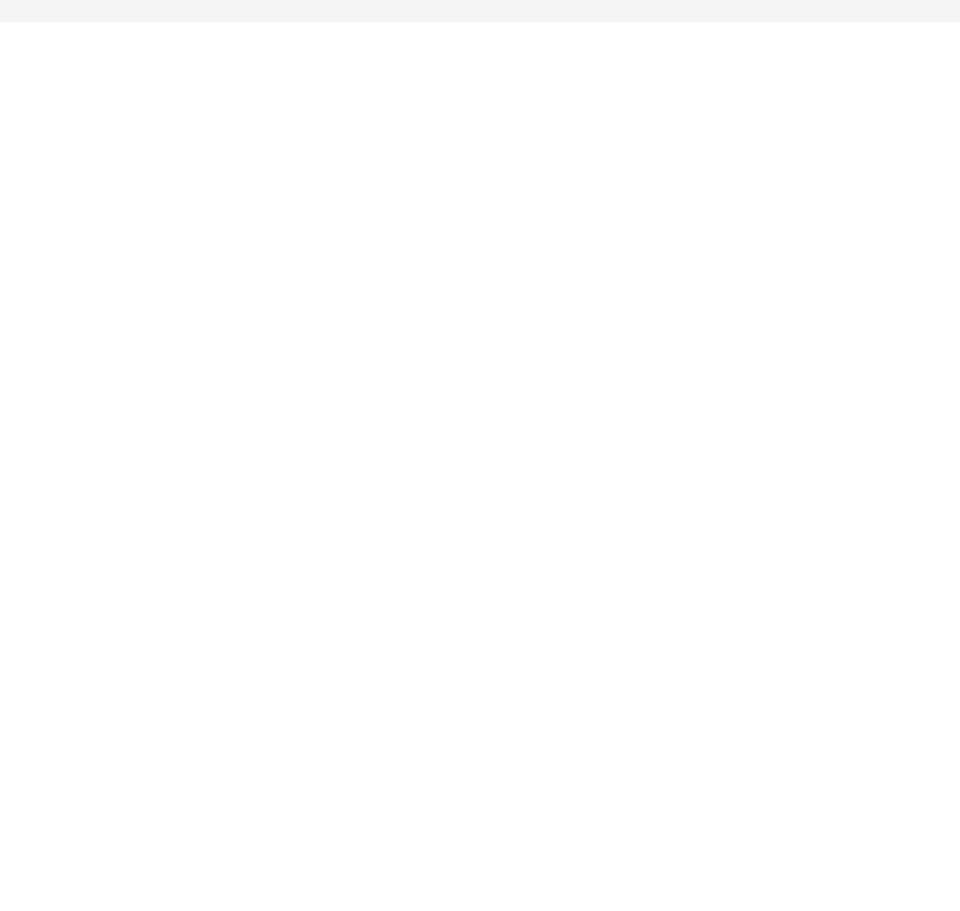
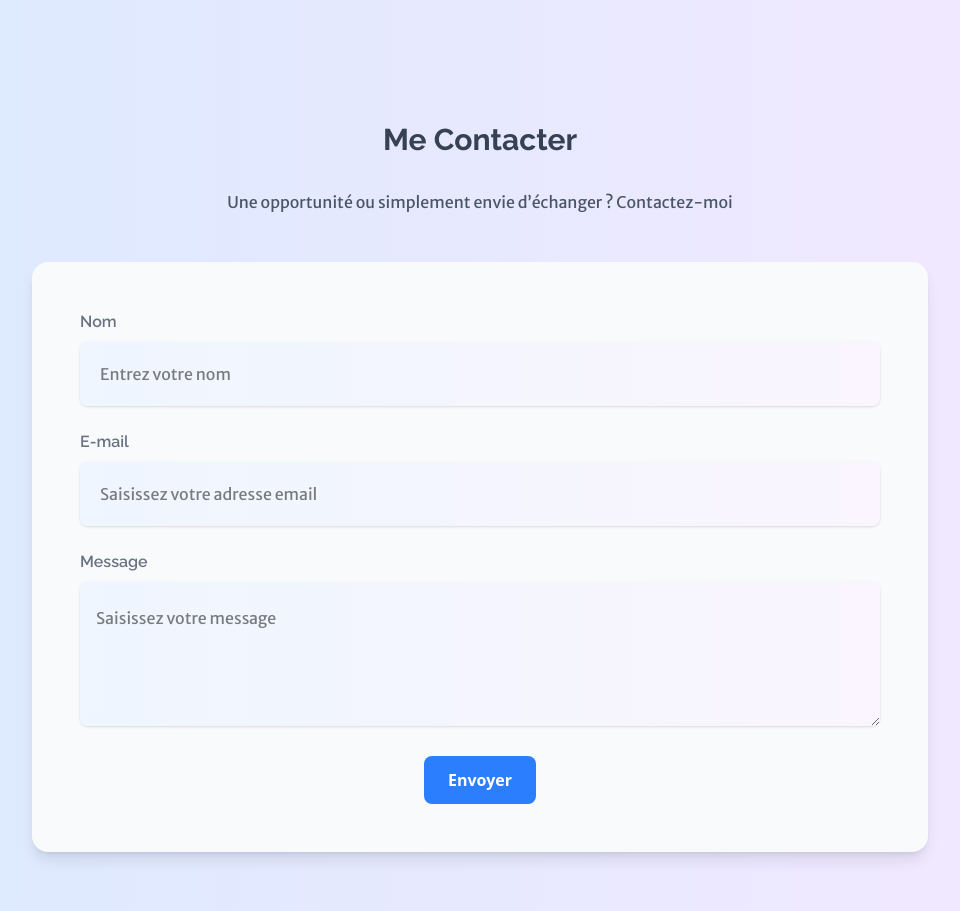
Before and after one commit to Dounia44/Portfolio, a React (Vite) app: page / in a window 1280 px wide. Shown: the part 2586-3497 px from the top of the page, without its empty margins (160-1120 px from the left). Before the commit the page ends 2608 px from the top, so only its background shows below. Built offline with nearby package versions, Linux system fonts and the light colour scheme.

Commit message:
feat: ajout composant Contact

```diff
--- a/package.json
+++ b/package.json
@@ -10,6 +10,7 @@
     "preview": "vite preview"
   },
   "dependencies": {
+    "@emailjs/browser": "^4.4.1",
     "@tailwindcss/vite": "^4.1.18",
     "react": "^19.2.0",
     "react-dom": "^19.2.0",
--- a/src/App.jsx
+++ b/src/App.jsx
@@ -1,6 +1,7 @@
 import Header from "./components/Header";
 import Hero from "./components/Hero";
 import Projects from "./components/Projects";
+import Contact from "./components/Contact";
 import Footer from "./components/Footer";
 
 function App() {
@@ -9,6 +10,7 @@ function App() {
       <Header />
       <Hero />
       <Projects />
+      <Contact />
       <Footer />
     </div>
   );
--- /dev/null
+++ b/src/components/Contact.jsx
@@ -0,0 +1,94 @@
+import { useRef } from "react";
+import emailjs from "@emailjs/browser";
+import Button from "./Button";
+
+const Contact = () => {
+  const formRef = useRef();
+
+  const sendEmail = (e) => {
+    e.preventDefault();
+
+    emailjs
+      .sendForm(
+        "service_7ge7e3q",
+        "template_43gasdx",
+        formRef.current,
+        "ujfmjDN2Av3BN_KYD",
+      )
+      .then(
+        () => {
+          alert("Message envoyé !");
+          formRef.current.reset();
+        },
+        (error) => {
+          console.error(error);
+          alert("Erreur lors de l'envoi");
+        },
+      );
+  };
+  return (
+    <section
+      id="contact"
+      className="py-20 lg:py-40 px-6 bg-linear-to-r from-blue-100 to-purple-100"
+    >
+      <div className="container mx-auto text-center mb-12">
+        <h2>Me Contacter</h2>
+        <p>Une opportunité ou simplement envie d’échanger ? Contactez-moi</p>
+      </div>
+
+      <form
+        ref={formRef}
+        onSubmit={sendEmail}
+        className="bg-gray-50 rounded-2xl max-w-4xl mx-auto p-10 md:p-12 shadow-lg space-y-6"
+      >
+        <div>
+          <label htmlFor="name" className="form-label">
+            Nom
+          </label>
+          <input
+            id="name"
+            name="user_name"
+            type="text"
+            placeholder="Entrez votre nom"
+            className="form-input"
+            required
+          />
+        </div>
+
+        <div>
+          <label htmlFor="email" className="form-label">
+            E-mail
+          </label>
+          <input
+            id="email"
+            name="user_email"
+            type="email"
+            placeholder="Saisissez votre adresse email"
+            className="form-input"
+            required
+          />
+        </div>
+
+        <div>
+          <label htmlFor="message" className="form-label">
+            Message
+          </label>
+          <textarea
+            id="message"
+            name="message"
+            placeholder="Saisissez votre message"
+            rows="4"
+            className="form-textarea"
+            required
+          />
+        </div>
+
+        <div className="text-center">
+          <Button type="submit">Envoyer</Button>
+        </div>
+      </form>
+    </section>
+  );
+};
+
+export default Contact;
--- a/src/main.css
+++ b/src/main.css
@@ -11,7 +11,7 @@
     @apply font-title text-4xl md:text-5xl font-bold mb-2 text-blue-600 drop-shadow-md;
   }
   h2 {
-    @apply font-title text-2xl lg:text-3xl font-bold text-gray-700 mb-4;
+    @apply font-title text-2xl text-center lg:text-3xl font-bold text-gray-700 mb-4 lg:mb-8;
   }
   h3 {
     @apply font-title text-xl lg:text-2xl font-bold mb-4;
@@ -23,3 +23,16 @@
     @apply font-text text-sm lg:text-base text-gray-600 mb-2;
   }
 }
+
+@layer components {
+  .form-label {
+    @apply font-title font-medium text-gray-500 mb-2 block;
+  }
+
+  .form-input {
+    @apply font-text w-full rounded-lg px-5 py-5 shadow-sm font-medium bg-linear-to-r from-blue-50 to-purple-50;
+  }
+  .form-textarea {
+    @apply font-text w-full rounded-lg px-4 py-6 shadow-sm font-medium bg-linear-to-r from-blue-50 to-purple-50;
+  }
+}
```
Also changed, not shown: 1 other file (tests, documents, lock files or other folders).
